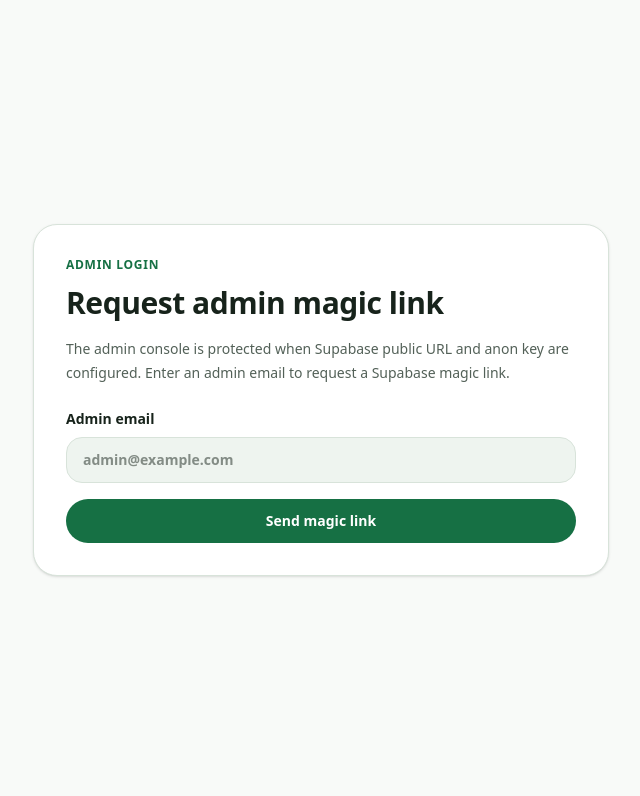
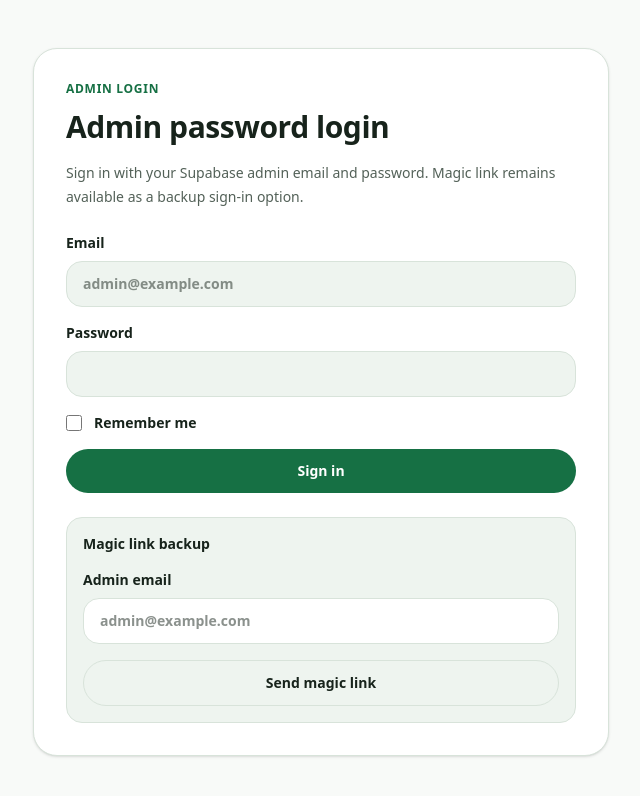
Before and after one commit to juchan3336-pixel/FlowerCRM-AI, a Next.js app in the folder seo-platform/: page /login in a window 1280 px wide. Shown: the top 796 px of the page, without its empty margins (319-959 px from the left). Built offline with nearby package versions, Linux system fonts and the light colour scheme.

Commit message:
feat: add password admin login
Ultraworked with [Sisyphus](https://github.com/code-yeongyu/oh-my-openagent)

Co-authored-by: Sisyphus <clio-agent@sisyphuslabs.ai>

```diff
--- /dev/null
+++ b/seo-platform/app/admin/dashboard/page.tsx
@@ -0,0 +1,3 @@
+export const dynamic = "force-dynamic"
+
+export { default } from "../page"
--- a/seo-platform/app/login/actions.ts
+++ b/seo-platform/app/login/actions.ts
@@ -4,8 +4,47 @@ import { createServerClient } from "@supabase/ssr"
 import { cookies, headers } from "next/headers"
 import { redirect } from "next/navigation"
 
-import { requestMagicLink, type MagicLinkAuthClient } from "@/lib/auth/login"
+import { ADMIN_REMEMBER_COOKIE_NAME, requestMagicLink, requestPasswordLogin, type MagicLinkAuthClient, type PasswordLoginAuthClient } from "@/lib/auth/login"
 import type { Database } from "@/types/database"
+
+const REMEMBER_ME_MAX_AGE_SECONDS = 60 * 60 * 24 * 400
+
+export async function requestPasswordLoginAction(formData: FormData): Promise<never> {
+  const nextPath = formData.get("next")
+  const remember = formData.get("remember") === "on"
+  const result = await requestPasswordLogin({
+    formData,
+    nextPath: typeof nextPath === "string" ? nextPath : null,
+    env: getLoginAuthEnvironment(),
+    authClient: await createPasswordLoginAuthClient(remember),
+  })
+
+  if (result.kind === "configured_missing") {
+    redirect("/login?setup=missing")
+  }
+  if (result.kind === "invalid_email") {
+    redirect("/login?error=invalid-email")
+  }
+  if (result.kind === "invalid_password") {
+    redirect("/login?error=invalid-password")
+  }
+  if (result.kind === "unauthorized_email") {
+    redirect("/login?error=unauthorized")
+  }
+  if (result.kind === "provider_error") {
+    redirect("/login?error=invalid-credentials")
+  }
+
+  const cookieStore = await cookies()
+  cookieStore.set(ADMIN_REMEMBER_COOKIE_NAME, result.remember ? "1" : "0", {
+    httpOnly: true,
+    path: "/",
+    sameSite: "lax",
+    secure: true,
+    ...(result.remember ? { maxAge: REMEMBER_ME_MAX_AGE_SECONDS } : {}),
+  })
+  redirect(result.nextPath)
+}
 
 export async function requestMagicLinkAction(formData: FormData): Promise<never> {
   const headerStore = await headers()
@@ -78,3 +117,39 @@ async function createMagicLinkAuthClient(): Promise<MagicLinkAuthClient> {
     },
   }
 }
+
+async function createPasswordLoginAuthClient(remember: boolean): Promise<PasswordLoginAuthClient> {
+  const supabaseUrl = process.env["NEXT_PUBLIC_SUPABASE_URL"]
+  const anonKey = process.env["NEXT_PUBLIC_SUPABASE_ANON_KEY"]
+  const cookieStore = await cookies()
+
+  if (supabaseUrl === undefined || anonKey === undefined) {
+    return { signInWithPassword: () => Promise.resolve({ error: { message: "Supabase auth environment is not configured" } }) }
+  }
+
+  const supabase = createServerClient<Database>(supabaseUrl, anonKey, {
+    cookies: {
+      getAll() {
+        return cookieStore.getAll()
+      },
+      setAll(cookiesToSet) {
+        for (const { name, value, options } of cookiesToSet) {
+          cookieStore.set(name, value, remember ? options : withoutCookiePersistence(options))
+        }
+      },
+    },
+  })
+
+  return {
+    signInWithPassword(input) {
+      return supabase.auth.signInWithPassword(input)
+    },
+  }
+}
+
+function withoutCookiePersistence<TCookieOptions extends { maxAge?: unknown; expires?: unknown }>(options: TCookieOptions): Omit<TCookieOptions, "maxAge" | "expires"> {
+  const sessionOptions = { ...options }
+  delete sessionOptions.maxAge
+  delete sessionOptions.expires
+  return sessionOptions
+}
--- a/seo-platform/app/login/page.tsx
+++ b/seo-platform/app/login/page.tsx
@@ -1,6 +1,6 @@
 import type { Metadata } from "next"
 
-import { requestMagicLinkAction } from "./actions"
+import { requestMagicLinkAction, requestPasswordLoginAction } from "./actions"
 
 export const metadata: Metadata = {
   title: "Admin Login",
@@ -13,22 +13,22 @@ type LoginPageProps = {
 
 export default async function LoginPage({ searchParams }: LoginPageProps) {
   const params = await searchParams
-  const nextPath = readParam(params, "next") ?? "/admin"
+  const nextPath = readParam(params, "next") ?? "/admin/dashboard"
   const message = buildLoginMessage(params)
 
   return (
     <main className="flex min-h-[100dvh] items-center justify-center bg-[var(--surface-primary)] px-4 py-12 text-[var(--text-primary)]">
       <section className="w-full max-w-xl rounded-3xl border border-[var(--border-default)] bg-[var(--surface-elevated)] p-6 shadow-sm sm:p-8">
         <p className="text-xs font-semibold uppercase tracking-[0.06em] text-[var(--accent-primary)]">Admin Login</p>
-        <h1 className="mt-3 text-3xl font-semibold tracking-[-0.015em]">Request admin magic link</h1>
+        <h1 className="mt-3 text-3xl font-semibold tracking-[-0.015em]">Admin password login</h1>
         <p className="mt-4 text-sm leading-6 text-[var(--text-secondary)]">
-          The admin console is protected when Supabase public URL and anon key are configured. Enter an admin email to request a Supabase magic link.
+          Sign in with your Supabase admin email and password. Magic link remains available as a backup sign-in option.
         </p>
         {message !== null ? <p className="mt-5 rounded-2xl border border-[var(--border-default)] bg-[var(--surface-secondary)] p-4 text-sm leading-6 text-[var(--text-secondary)]">{message}</p> : null}
-        <form action={requestMagicLinkAction} className="mt-6 grid gap-4">
+        <form action={requestPasswordLoginAction} className="mt-6 grid gap-4">
           <input name="next" type="hidden" value={nextPath} />
           <label className="grid gap-2 text-sm font-semibold text-[var(--text-primary)]">
-            Admin email
+            Email
             <input
               className="rounded-2xl border border-[var(--border-default)] bg-[var(--surface-secondary)] px-4 py-3 text-sm text-[var(--text-primary)]"
               name="email"
@@ -37,10 +37,42 @@ export default async function LoginPage({ searchParams }: LoginPageProps) {
               type="email"
             />
           </label>
+          <label className="grid gap-2 text-sm font-semibold text-[var(--text-primary)]">
+            Password
+            <input
+              className="rounded-2xl border border-[var(--border-default)] bg-[var(--surface-secondary)] px-4 py-3 text-sm text-[var(--text-primary)]"
+              name="password"
+              required
+              type="password"
+            />
+          </label>
+          <label className="flex items-center gap-3 text-sm font-semibold text-[var(--text-primary)]">
+            <input className="size-4 rounded border border-[var(--border-default)]" name="remember" type="checkbox" />
+            Remember me
+          </label>
           <button className="rounded-full bg-[var(--accent-primary)] px-5 py-3 text-sm font-semibold text-white" type="submit">
-            Send magic link
+            Sign in
           </button>
         </form>
+        <div className="mt-6 rounded-2xl border border-[var(--border-default)] bg-[var(--surface-secondary)] p-4">
+          <h2 className="text-sm font-semibold text-[var(--text-primary)]">Magic link backup</h2>
+          <form action={requestMagicLinkAction} className="mt-4 grid gap-4">
+            <input name="next" type="hidden" value={nextPath} />
+            <label className="grid gap-2 text-sm font-semibold text-[var(--text-primary)]">
+              Admin email
+              <input
+                className="rounded-2xl border border-[var(--border-default)] bg-[var(--surface-elevated)] px-4 py-3 text-sm text-[var(--text-primary)]"
+                name="email"
+                placeholder="admin@example.com"
+                required
+                type="email"
+              />
+            </label>
+            <button className="rounded-full border border-[var(--border-default)] px-5 py-3 text-sm font-semibold text-[var(--text-primary)]" type="submit">
+              Send magic link
+            </button>
+          </form>
+        </div>
       </section>
     </main>
   )
@@ -56,7 +88,7 @@ function readParam(params: Record<string, string | readonly string[] | undefined
 
 function buildLoginMessage(params: Record<string, string | readonly string[] | undefined> | undefined): string | null {
   if (readParam(params, "setup") === "missing") {
-    return "Supabase public URL and anon key are not configured yet, so magic-link email is disabled in this environment."
+    return "Supabase public URL and anon key are not configured yet, so admin login is disabled in this environment."
   }
   if (readParam(params, "error") === "invalid-email") {
     return "Enter a valid admin email address."
@@ -67,6 +99,12 @@ function buildLoginMessage(params: Record<string, string | readonly string[] | u
   if (readParam(params, "error") === "provider") {
     return "Supabase could not send the magic link. Check Auth settings and try again."
   }
+  if (readParam(params, "error") === "invalid-password") {
+    return "Enter your admin password."
+  }
+  if (readParam(params, "error") === "invalid-credentials") {
+    return "Email or password could not be verified. Check the credentials and try again."
+  }
   if (readParam(params, "sent") === "1") {
     return "Magic link requested. Check the admin email inbox to continue."
   }
--- a/seo-platform/lib/auth/login.ts
+++ b/seo-platform/lib/auth/login.ts
@@ -10,12 +10,23 @@ export type MagicLinkAuthClient = {
   readonly signInWithOtp: (input: Readonly<{ email: string; options: Readonly<{ emailRedirectTo: string }> }>) => Promise<Readonly<{ error: { readonly message: string } | null }>>
 }
 
+export type PasswordLoginAuthClient = {
+  readonly signInWithPassword: (input: Readonly<{ email: string; password: string }>) => Promise<Readonly<{ error: { readonly message: string } | null }>>
+}
+
 export type MagicLinkInput = {
   readonly formData: FormData
   readonly origin: string
   readonly nextPath: string | null
   readonly env: LoginAuthEnvironment
   readonly authClient: MagicLinkAuthClient
+}
+
+export type PasswordLoginInput = {
+  readonly formData: FormData
+  readonly nextPath: string | null
+  readonly env: LoginAuthEnvironment
+  readonly authClient: PasswordLoginAuthClient
 }
 
 export type MagicLinkResult =
@@ -25,7 +36,18 @@ export type MagicLinkResult =
   | { readonly kind: "sent"; readonly email: string; readonly nextPath: string }
   | { readonly kind: "provider_error"; readonly message: string }
 
+export type PasswordLoginResult =
+  | { readonly kind: "configured_missing" }
+  | { readonly kind: "invalid_email" }
+  | { readonly kind: "invalid_password" }
+  | { readonly kind: "unauthorized_email" }
+  | { readonly kind: "signed_in"; readonly email: string; readonly nextPath: "/admin/dashboard"; readonly remember: boolean }
+  | { readonly kind: "provider_error" }
+
 const emailSchema = z.string().trim().pipe(z.email())
+const passwordSchema = z.string().min(1)
+const PASSWORD_LOGIN_SUCCESS_PATH = "/admin/dashboard" as const
+export const ADMIN_REMEMBER_COOKIE_NAME = "seo-admin-remember" as const
 
 export async function requestMagicLink(input: MagicLinkInput): Promise<MagicLinkResult> {
   if (!hasLoginAuthEnvironment(input.env)) {
@@ -50,6 +72,33 @@ export async function requestMagicLink(input: MagicLinkInput): Promise<MagicLink
   }
 
   return { kind: "sent", email: parsedEmail.data, nextPath }
+}
+
+export async function requestPasswordLogin(input: PasswordLoginInput): Promise<PasswordLoginResult> {
+  if (!hasLoginAuthEnvironment(input.env)) {
+    return { kind: "configured_missing" }
+  }
+
+  const parsedEmail = emailSchema.safeParse(input.formData.get("email"))
+  if (!parsedEmail.success) {
+    return { kind: "invalid_email" }
+  }
+
+  const parsedPassword = passwordSchema.safeParse(input.formData.get("password"))
+  if (!parsedPassword.success) {
+    return { kind: "invalid_password" }
+  }
+
+  if (!isAllowedLoginEmail(parsedEmail.data, input.env.ADMIN_EMAIL_ALLOWLIST)) {
+    return { kind: "unauthorized_email" }
+  }
+
+  const { error } = await input.authClient.signInWithPassword({ email: parsedEmail.data, password: parsedPassword.data })
+  if (error !== null) {
+    return { kind: "provider_error" }
+  }
+
+  return { kind: "signed_in", email: parsedEmail.data, nextPath: PASSWORD_LOGIN_SUCCESS_PATH, remember: input.formData.get("remember") === "on" }
 }
 
 export function hasLoginAuthEnvironment(env: LoginAuthEnvironment): boolean {
--- a/seo-platform/proxy.ts
+++ b/seo-platform/proxy.ts
@@ -2,6 +2,7 @@ import { createServerClient } from "@supabase/ssr"
 import type { NextRequest, NextResponse } from "next/server"
 
 import { protectAdminRequest, type AdminAuthEnvironment, type AdminAuthUser } from "@/lib/auth/admin-middleware"
+import { ADMIN_REMEMBER_COOKIE_NAME } from "@/lib/auth/login"
 import type { Database } from "@/types/database"
 
 export async function proxy(request: NextRequest): Promise<NextResponse> {
@@ -33,6 +34,7 @@ async function getSupabaseUser(request: NextRequest, response: NextResponse): Pr
     return null
   }
 
+  const remember = request.cookies.get(ADMIN_REMEMBER_COOKIE_NAME)?.value === "1"
   const supabase = createServerClient<Database>(supabaseUrl, anonKey, {
     cookies: {
       getAll() {
@@ -40,7 +42,7 @@ async function getSupabaseUser(request: NextRequest, response: NextResponse): Pr
       },
       setAll(cookiesToSet, headers) {
         for (const { name, value, options } of cookiesToSet) {
-          response.cookies.set(name, value, options)
+          response.cookies.set(name, value, remember ? options : withoutCookiePersistence(options))
         }
         for (const [key, value] of Object.entries(headers)) {
           response.headers.set(key, value)
@@ -57,6 +59,13 @@ async function getSupabaseUser(request: NextRequest, response: NextResponse): Pr
   return { id: data.user.id, email: data.user.email ?? null }
 }
 
+function withoutCookiePersistence<TCookieOptions extends { maxAge?: unknown; expires?: unknown }>(options: TCookieOptions): Omit<TCookieOptions, "maxAge" | "expires"> {
+  const sessionOptions = { ...options }
+  delete sessionOptions.maxAge
+  delete sessionOptions.expires
+  return sessionOptions
+}
+
 export const config = {
   matcher: ["/admin/:path*"],
 }
```
Also changed, not shown: 1 other file (tests, documents, lock files or other folders).
